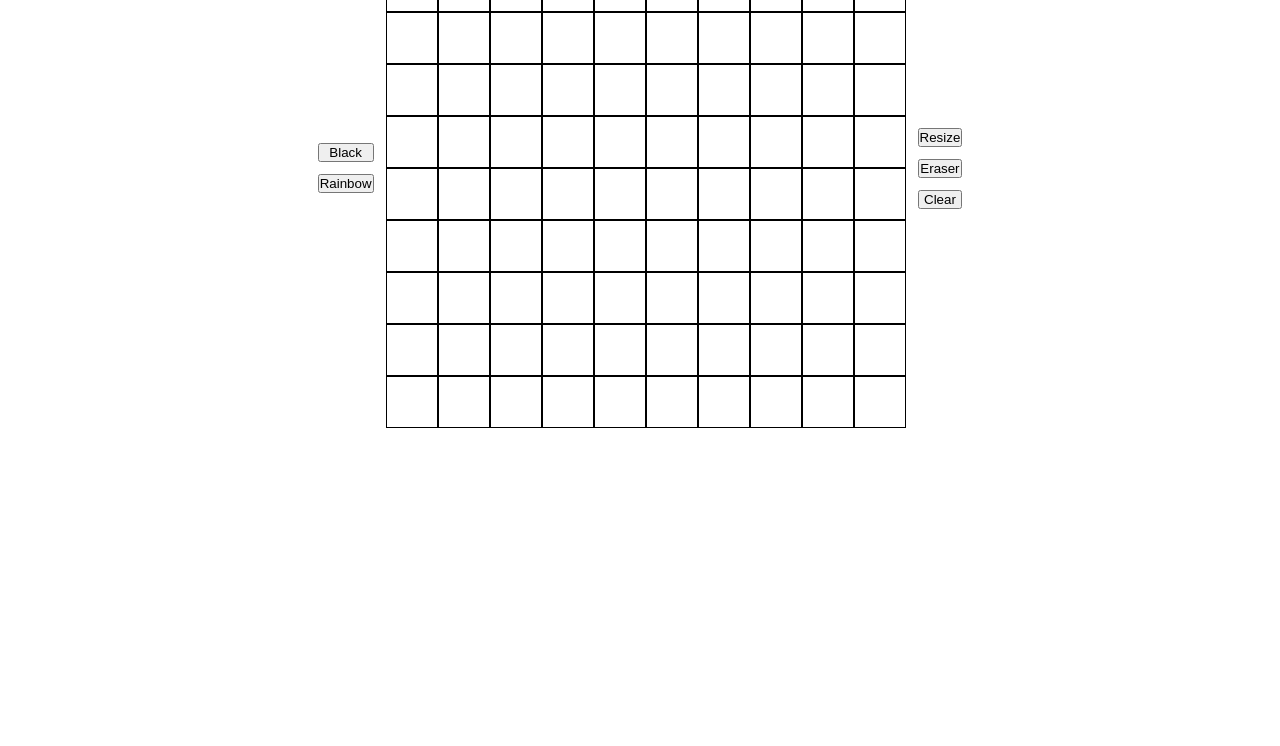
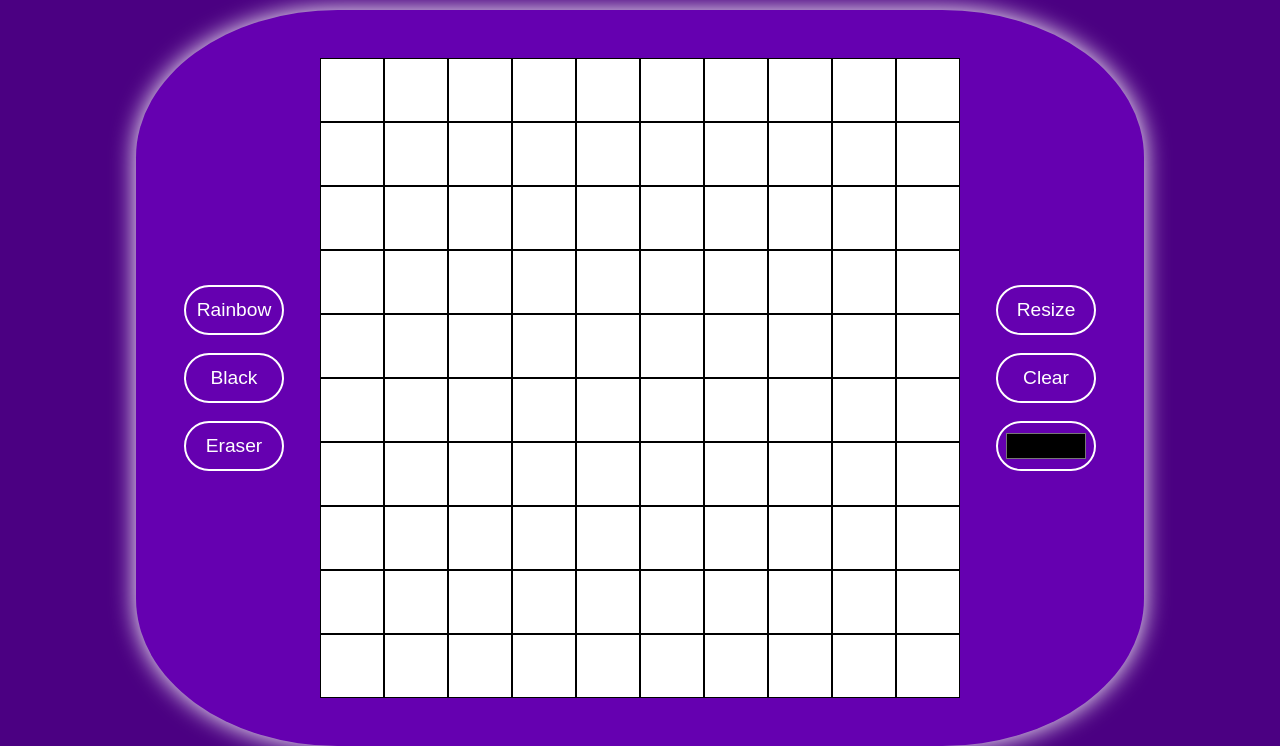
Before and after one commit to AndreiBarari/TheOdinProject, a plain HTML site: page Etch-a-Sketch/index.html in a window 1280 px wide. Shown: the part 129-875 px from the top of the page. Before the commit the page ends 800 px from the top, so only its background shows below. Drawn offline with Linux system fonts and the light colour scheme.

Commit message:
basic styling

```diff
--- a/Etch-a-Sketch/app.css
+++ b/Etch-a-Sketch/app.css
@@ -7,29 +7,66 @@ body {
   display: flex;
   flex-direction: column;
   align-items: center;
+  background-color: #4b0082;
+}
+#title {
+  margin-top: 24px;
+  font-size: 5em;
+  color: #c7c7c7;
 }
 .main {
   display: flex;
+  margin-top: 24px;
   gap: 12px;
+  background-color: #6500b0;
+  border-radius: 20%;
+  padding: 48px 48px;
+  box-shadow: 0 0 24px #fff;
+  transition: ease-in-out 0.2s;
 }
 .rightMenu,
 .leftMenu {
   display: flex;
   flex-direction: column;
-  gap: 12px;
+  gap: 18px;
   justify-content: center;
+}
+.rightMenu {
+  margin-right: 24px;
+}
+.leftMenu {
+  margin-left: 24px;
+}
+
+button,
+input {
+  width: 100px;
+  height: 50px;
+  background-color: #6500b0;
+  border: 2px solid #fff;
+  border-radius: 25px;
+  color: #fff;
+  padding: 6px;
+  font-size: 1.2em;
+  transition: ease-in-out 0.3s;
+}
+button:hover,
+input:hover {
+  transform: scale(1.05);
+  box-shadow: 0 0 24px #fff;
 }
 
 .container {
   display: grid;
   grid-template-columns: repeat(16, 1fr);
   grid-template-rows: repeat(16, 1fr);
-  width: 520px;
-  height: 520px;
+  width: 640px;
+  height: 640px;
 }
 
 .cell {
-  border: 0.1px solid black;
+  border: 0.1px solid #000;
+  background-color: #fff;
   width: auto;
   height: auto;
 }
--- a/Etch-a-Sketch/app.js
+++ b/Etch-a-Sketch/app.js
@@ -1,5 +1,7 @@
 const container = document.querySelector("#container");
 const reset = document.getElementById("reset");
+const colorPicker = document.querySelector("#colorPicker");
+const title = document.getElementById("title");
 let nrCells = 10;
 
 function generateGrid(size) {
@@ -24,6 +26,7 @@ function randColor() {
 }
 
 function color() {
+  document.getElementById("main").style.boxShadow = `0 0 24px #fff`;
   let cells = document.querySelectorAll(".cell");
   cells.forEach((cell) => {
     cell.addEventListener("mouseover", () => {
@@ -34,11 +37,21 @@ function color() {
 
 color();
 
+/// RAINBOW color title
+function colorTitle() {
+  for (let i = 0; i < title.innerHTML.length; i++) {
+    title.textContent[i].fontcolor("black");
+  }
+}
+colorTitle();
+///
+
 reset.addEventListener("click", () => {
   let cells = document.querySelectorAll(".cell");
   cells.forEach((cell) => {
     cell.style.backgroundColor = "white";
   });
+  color();
 });
 
 const resize = document.getElementById("resize");
@@ -48,7 +61,7 @@ resize.addEventListener("click", () => {
   cells.forEach((cell) => {
     container.removeChild(cell);
   });
-  nrCells = prompt("Enter a new grid size between 4 and 100");
+  nrCells = prompt("Enter a new grid size between 4 and 100. Default is 16*16");
   if (nrCells >= 4 && nrCells <= 100) {
     container.style.gridTemplateColumns = `repeat(${nrCells}, 1fr)`;
     container.style.gridTemplateRows = `repeat(${nrCells}, 1fr)`;
@@ -61,7 +74,22 @@ resize.addEventListener("click", () => {
   }
 });
 
+colorPicker.addEventListener("click", () => {
+  colorPicker.addEventListener("input", () => {
+    document.getElementById(
+      "main"
+    ).style.boxShadow = `0 0 24px ${colorPicker.value}`;
+  });
+  let cells = document.querySelectorAll(".cell");
+  cells.forEach((cell) => {
+    cell.addEventListener("mouseover", () => {
+      cell.style.backgroundColor = colorPicker.value;
+    });
+  });
+});
+
 document.getElementById("blackColor").addEventListener("click", () => {
+  document.getElementById("main").style.boxShadow = `0 0 24px #000`;
   let cells = document.querySelectorAll(".cell");
   cells.forEach((cell) => {
     cell.addEventListener("mouseover", () => {
@@ -71,6 +99,7 @@ document.getElementById("blackColor").addEventListener("click", () => {
 });
 
 document.getElementById("erase").addEventListener("click", () => {
+  document.getElementById("main").style.boxShadow = `0 0 24px #fff`;
   let cells = document.querySelectorAll(".cell");
   cells.forEach((cell) => {
     cell.addEventListener("mouseover", () => {
--- a/Etch-a-Sketch/index.html
+++ b/Etch-a-Sketch/index.html
@@ -11,21 +11,22 @@
 </head>
 
 <body>
-    <h1>Taste the rainbow!</h1>
+    <h1 id="title">Taste the rainbow!</h1>
 
-    <div class="main">
+    <div class="main" id="main">
         <div class="rightMenu">
+            <button id="rainbow" onclick="color()">Rainbow</button>
+            <button id="blackColor">Black</button>
+            <button id="erase">Eraser</button>
 
-            <button id="blackColor">Black</button>
-
-            <button id="rainbow" onclick="color()">Rainbow</button>
         </div>
         <div class="container" id="container">
         </div>
         <div class="leftMenu">
             <button id="resize">Resize</button>
-            <button id="erase">Eraser</button>
+
             <button id="reset">Clear</button>
+            <input id="colorPicker" type="color">
         </div>
     </div>
 
```
